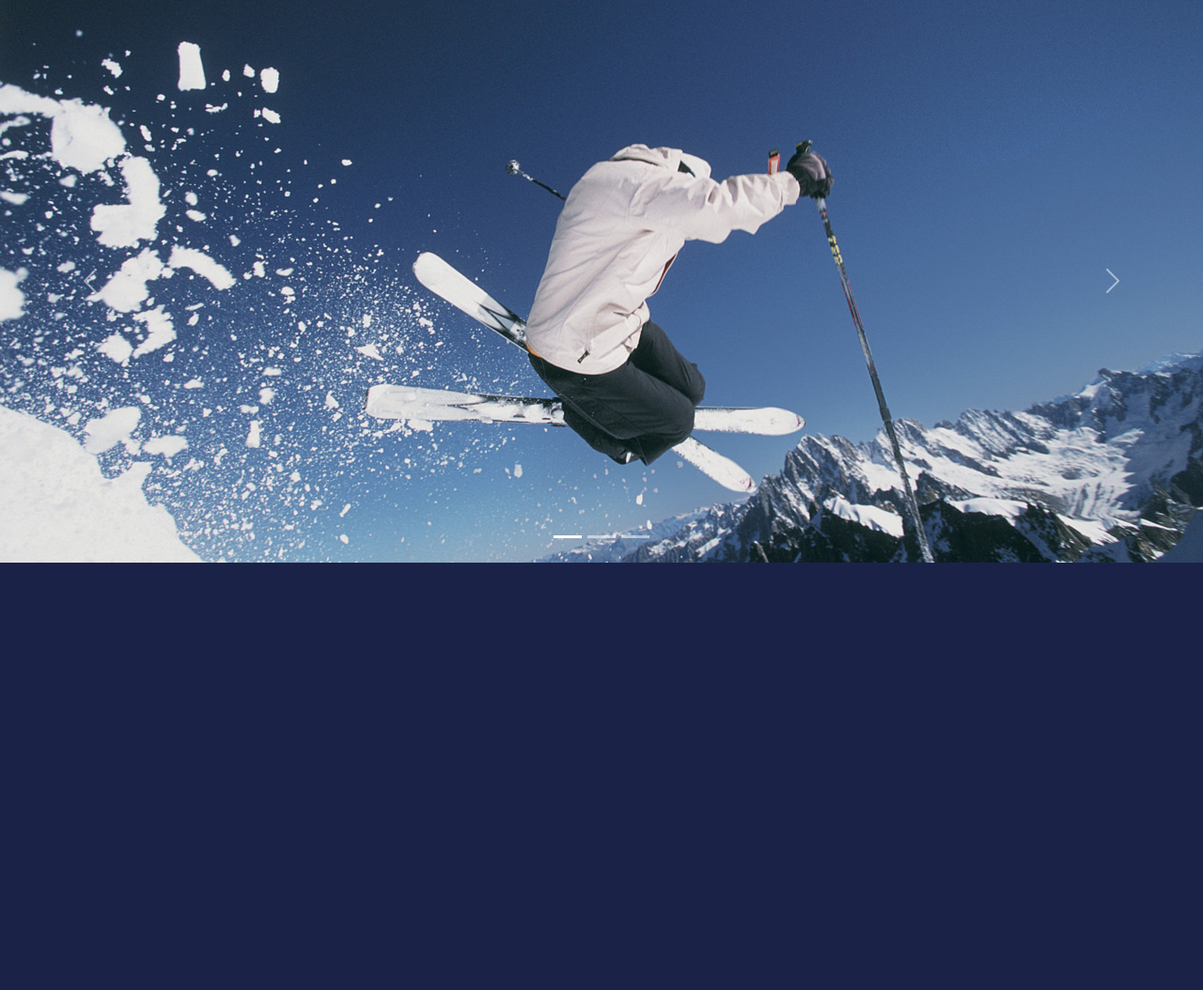
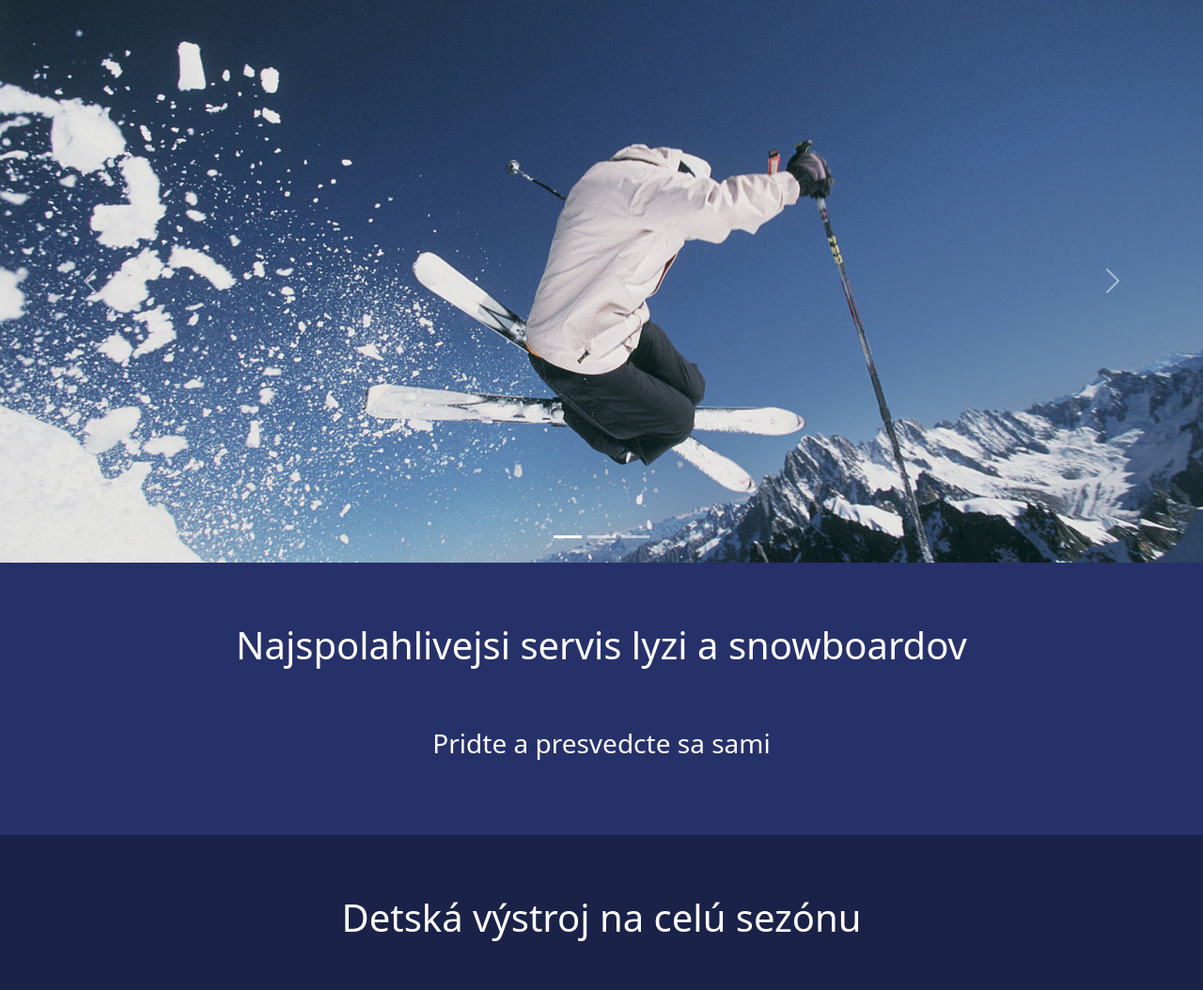
Before and after one commit to FilipIgorTomas/RPJ, a PHP site: page / in a window 1280 px wide. Shown: the part 184-1238 px from the top of the page at 94% size. Run offline with PHP 8.4, Linux system fonts and the light colour scheme.

Commit message:
temp main layout

```diff
--- a/css/style.css
+++ b/css/style.css
@@ -5,6 +5,19 @@ body {
 }
 
 nav {
+    background-color: #1b2248;
+}
+
+.maintext1 {
+    padding: 5% 0;
+    color: white;
+    background-color: #273169;
+
+}
+
+.maintext2 {
+    padding: 5% 0;
+    color: white;
     background-color: #1b2248;
 }
 
--- a/index.html
+++ b/index.html
@@ -62,7 +62,60 @@
           </div>
         </div>
 
-        <div style="height: 1200px;"></div>
+        <div class="maintext1">
+
+          <div class="container d-flex justify-content-center align-items-center pb-5">
+            <h1>Najspolahlivejsi servis lyzi a snowboardov</h1>
+          </div>
+
+          <div class="container d-flex justify-content-center align-items-center pt-2 pb-2">
+            <h3>Pridte a presvedcte sa sami</h3>
+          </div>
+
+        </div>
+
+        <div class="maintext2">
+          <div class="container d-flex justify-content-center align-items-center pb-5">
+            <h1>Detská výstroj na celú sezónu</h1>
+          </div>
+          <div class="container d-flex align-items-center">
+            <div class="flex-shrink-0">
+              <img src="..." alt="...">
+            </div>
+            <div class="flex-grow-1 ms-3">
+              This is some content from a media component. You can replace this with any content and adjust it as needed.
+            </div>
+          </div>
+        </div>
+
+        <div class="maintext1">
+          <div class="container d-flex justify-content-center align-items-center pb-5">
+            <h1>Prvá pomoc pre Vaše lyže po zime</h1>
+          </div>
+          <div class="container d-flex align-items-center">
+            <div class="flex-shrink-0">
+              <img src="..." alt="...">
+            </div>
+            <div class="flex-grow-1 ms-3">
+              This is some content from a media component. You can replace this with any content and adjust it as needed.
+            </div>
+          </div>
+        </div>
+
+        <div class="maintext2">
+          <div class="container d-flex justify-content-center align-items-center pb-5">
+            <h1>Výstroj za najlepšie ceny</h1>
+          </div>
+          <div class="container d-flex align-items-center">
+            <div class="flex-shrink-0">
+              <img src="..." alt="...">
+            </div>
+            <div class="flex-grow-1 ms-3">
+              This is some content from a media component. You can replace this with any content and adjust it as needed.
+            </div>
+          </div>
+        </div>
+
 
     </main>
 
```
